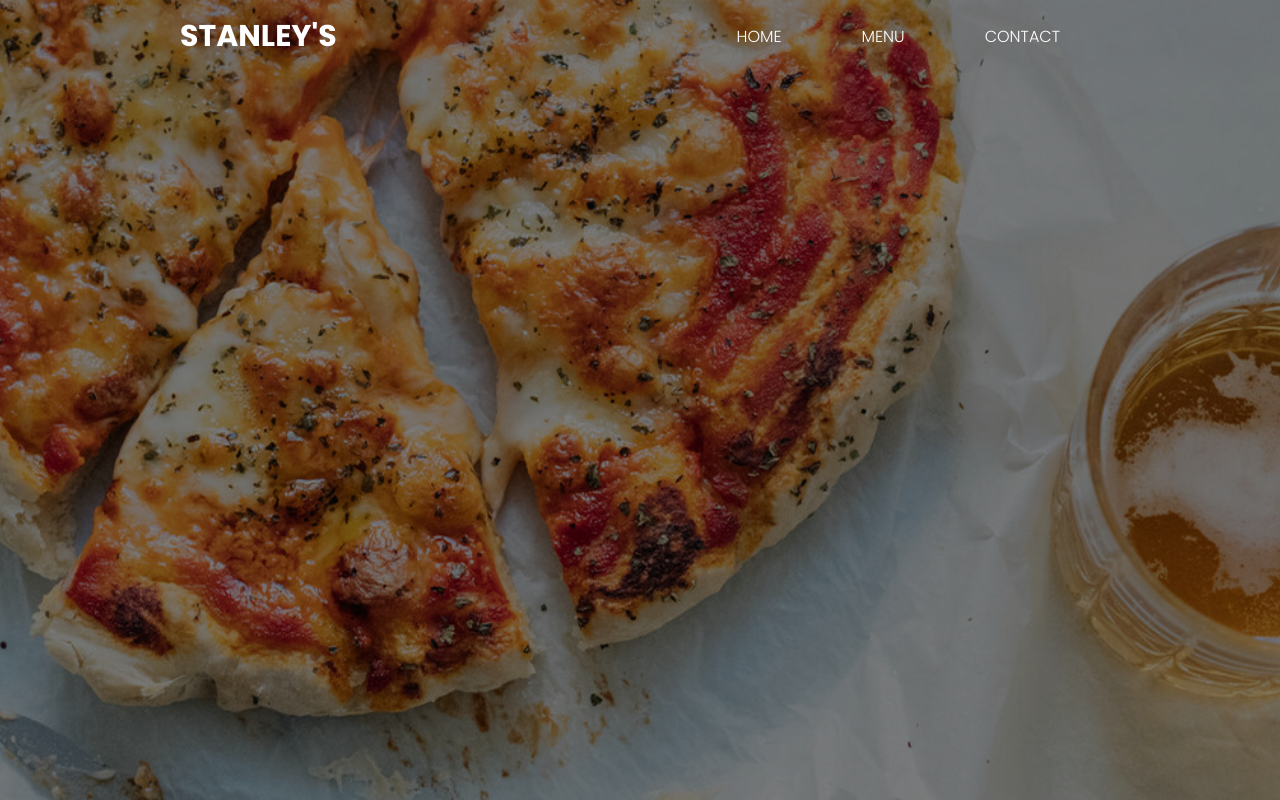
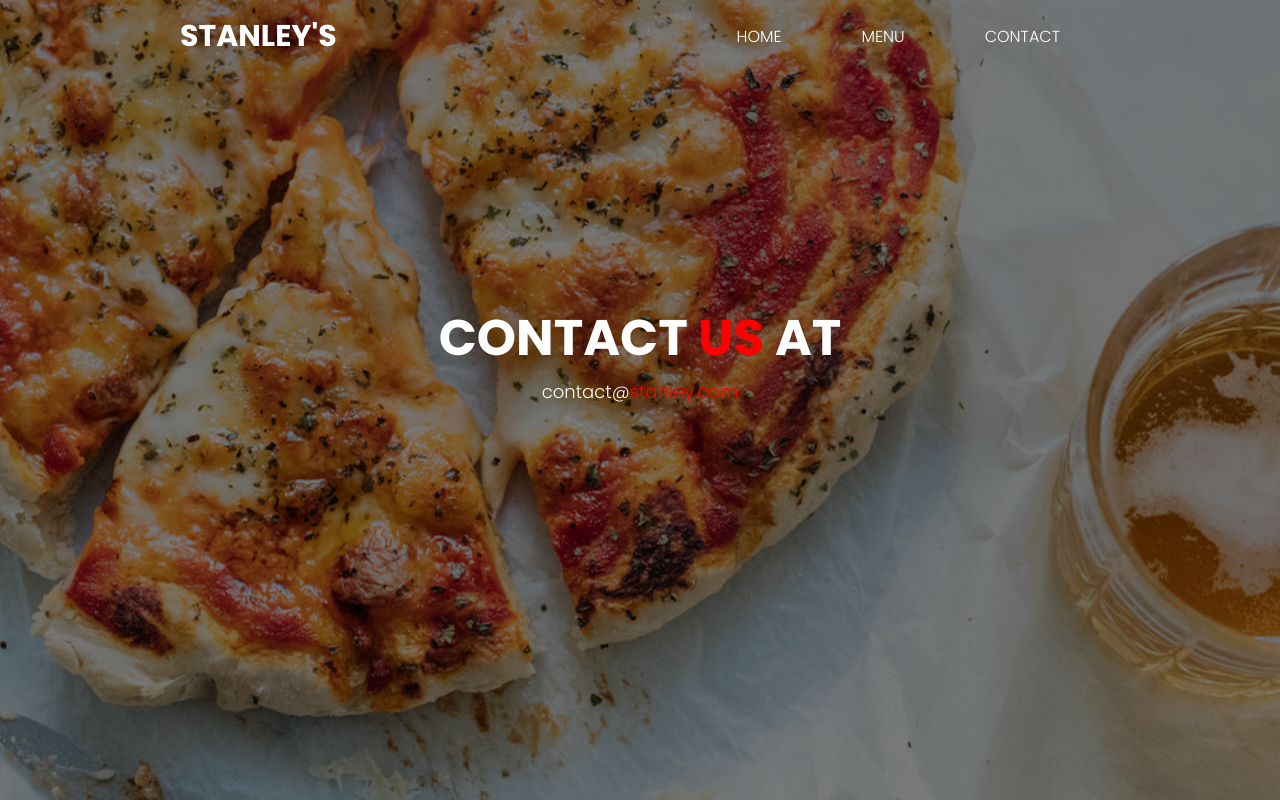
Before and after one commit to lesedow/restaurant-page, a website built with webpack: page dist/index.html in a window 1280 px wide. Both pictures are taken after a click on the button "CONTACT". Built offline with nearby package versions, Linux system fonts and the light colour scheme.

Commit message:
added contact tab

```diff
--- a/src/css/styles.css
+++ b/src/css/styles.css
@@ -74,7 +74,7 @@ img:hover {
 	border: none;
 }
 
-.home-container {
+.home-container, .contact-container {
 	display: flex;
 	justify-content: center;
 	align-items: center;
@@ -99,7 +99,7 @@ img:hover {
 	padding: 3rem 0;
 }
 
-.main-quote, .description, .check-menu {
+.main-quote, .description, .check-menu, .contact-title {
 	animation-name: show-up;
 	animation-duration: 1s;
 	animation-fill-mode: forwards;
--- /dev/null
+++ b/src/js/contact.js
@@ -0,0 +1,20 @@
+class Contact {
+	createContact = () => {
+		const contactContainer = document.createElement('div');
+		contactContainer.classList.add('contact-container');
+
+		const contactTitle = document.createElement('h1');
+		contactTitle.classList.add('contact-title');
+		contactTitle.innerHTML = 'CONTACT <span>US</span> AT';
+		contactContainer.appendChild(contactTitle);
+
+		const address = document.createElement('p');
+		address.classList.add('description');
+		address.innerHTML = 'contact@<span>stanley.com</span>';
+		contactContainer.appendChild(address);
+
+		return contactContainer;
+	}
+}
+
+export default Contact
--- a/src/js/index.js
+++ b/src/js/index.js
@@ -1,6 +1,7 @@
 import Base from './base'
 import Home from './home'
 import Menu from './menu'
+import Contact from './contact'
 import '../css/styles.css'
 
 let prevPage;
@@ -21,7 +22,11 @@ function setMainContent(button) {
 			content.appendChild(menu);
 			prevPage = menu;
 			break;
-
+		case 'contactB':
+			const contact  = new Contact().createContact();
+			content.appendChild(contact);
+			prevPage = contact;
+			break;
 	}
 }
 
```
Also changed, not shown: dist/main.js.
